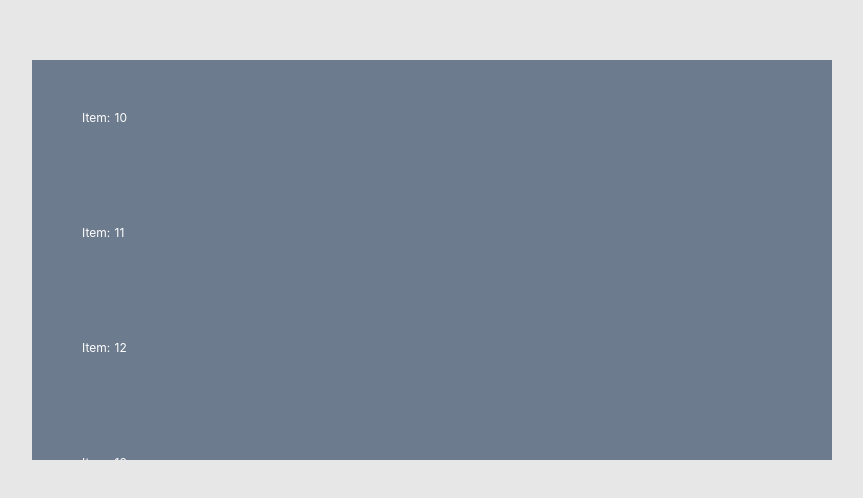
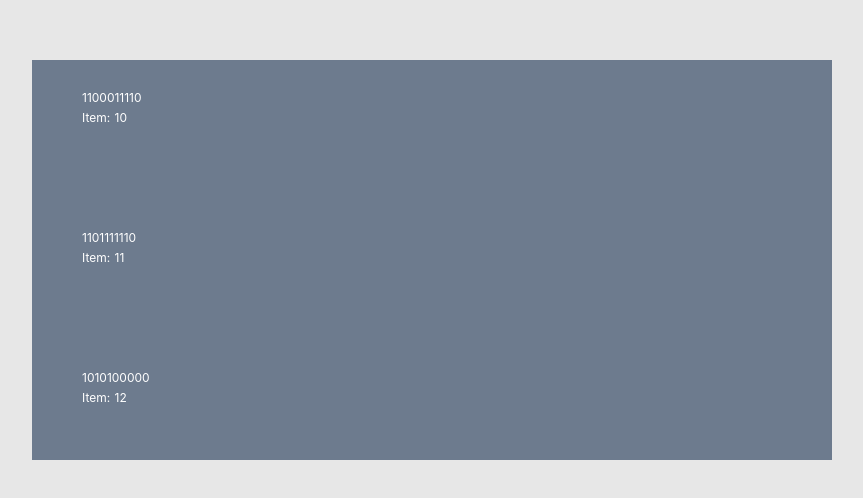
Before and after one commit to proorder/virtual-scroll, a Nuxt app: page /sandbox in a window 1280 px wide. Shown: the part 140-638 px from the top of the page, without its empty margins (208-1071 px from the left). Built offline with nearby package versions, Linux system fonts and the light colour scheme.

Commit message:
feat: random item

```diff
--- a/pages/sandbox.vue
+++ b/pages/sandbox.vue
@@ -2,7 +2,9 @@
 .page(ref="page")
   .scroll-container(ref="scroll", :style="{ height }")
     .scroll-transmitter(ref="tr", :style="{ transform: `translateY(${top}px)` }")
-      .element(v-for="item in collection", :key="item.name")
+      .element(v-for="item in collection", :key="item.name", :data="item.i")
+        .element__random(v-if="Math.random() > 0.5")
+          | {{ Array.from({ length: 10 }, () => Math.round(Math.random())).join('') }}
         | {{ item.name }}
 </template>
 
@@ -11,6 +13,7 @@ import debounce from 'lodash.debounce'
 
 const collection = Array.from({ length: 50 }, (i, k) => ({
   name: `Item: ${k}`,
+  i: k,
 }))
 
 export default {
@@ -141,4 +144,6 @@ body
   color #FFF
   box-sizing border-box
   font-size 12px
+  &__random
+    padding 5px 0
 </style>
```
